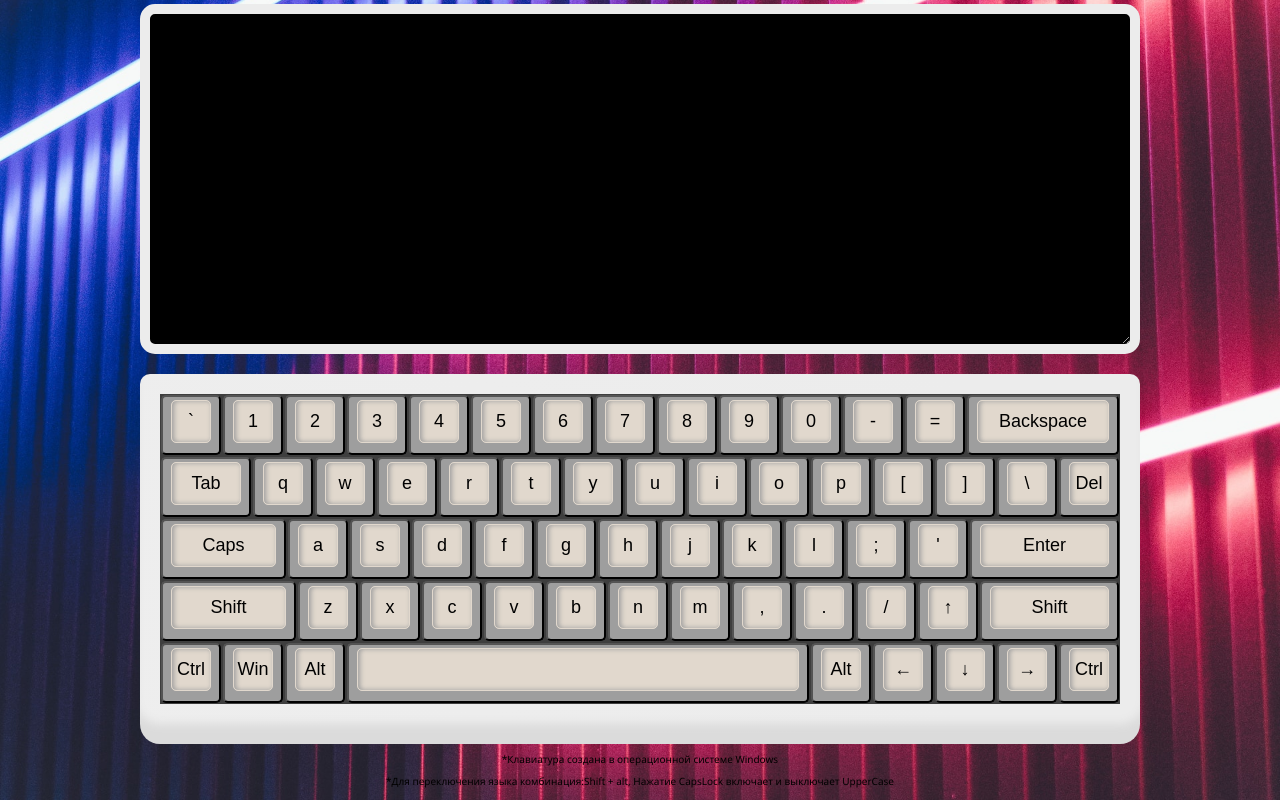
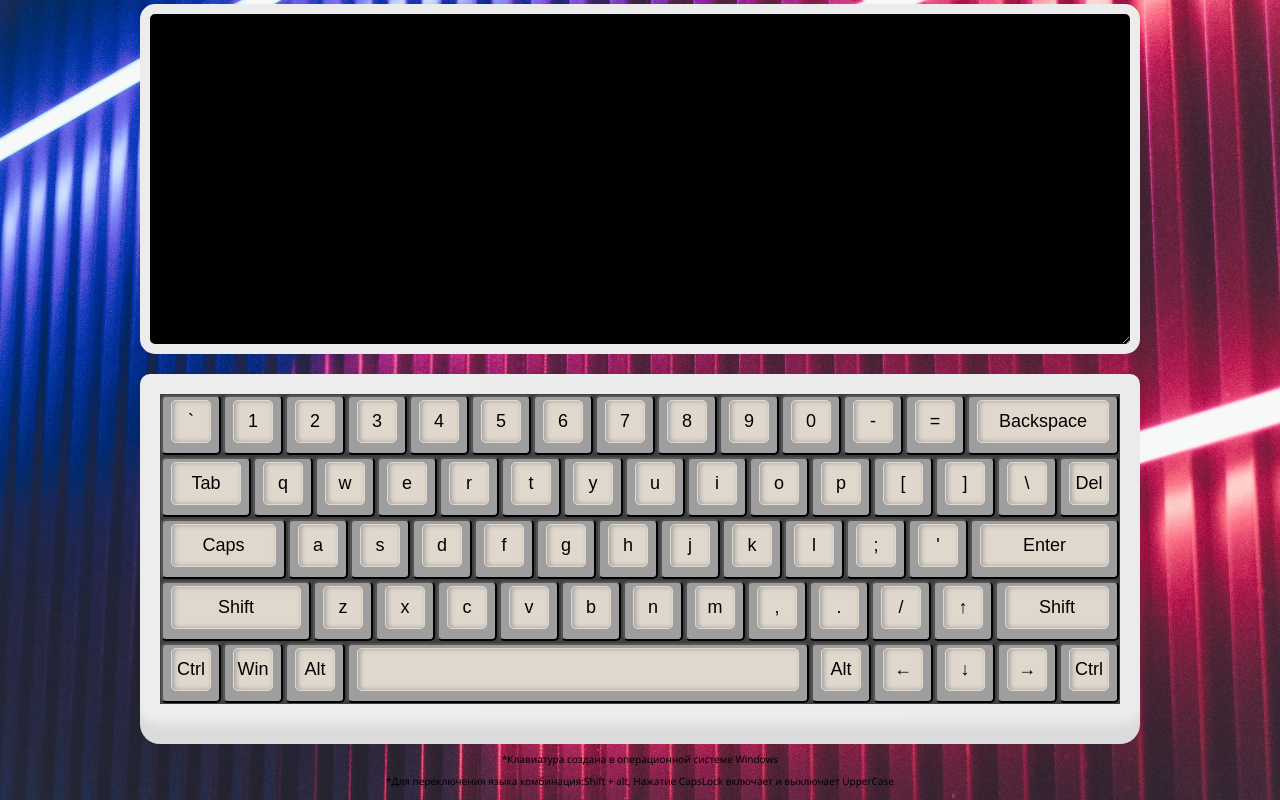
Before and after one commit to Kuljeanne/virtual-keyboard, a website built with webpack: page src/index.html in a window 1280 px wide. Built offline with nearby package versions, Linux system fonts and the light colour scheme.

Commit message:
fix shift width

```diff
--- a/src/components/key/_key.scss
+++ b/src/components/key/_key.scss
@@ -52,5 +52,5 @@
 }
 
 .key[data-code='ShiftLeft'] {
-  min-width: 13.5rem
+  min-width: 15rem
 }
```
